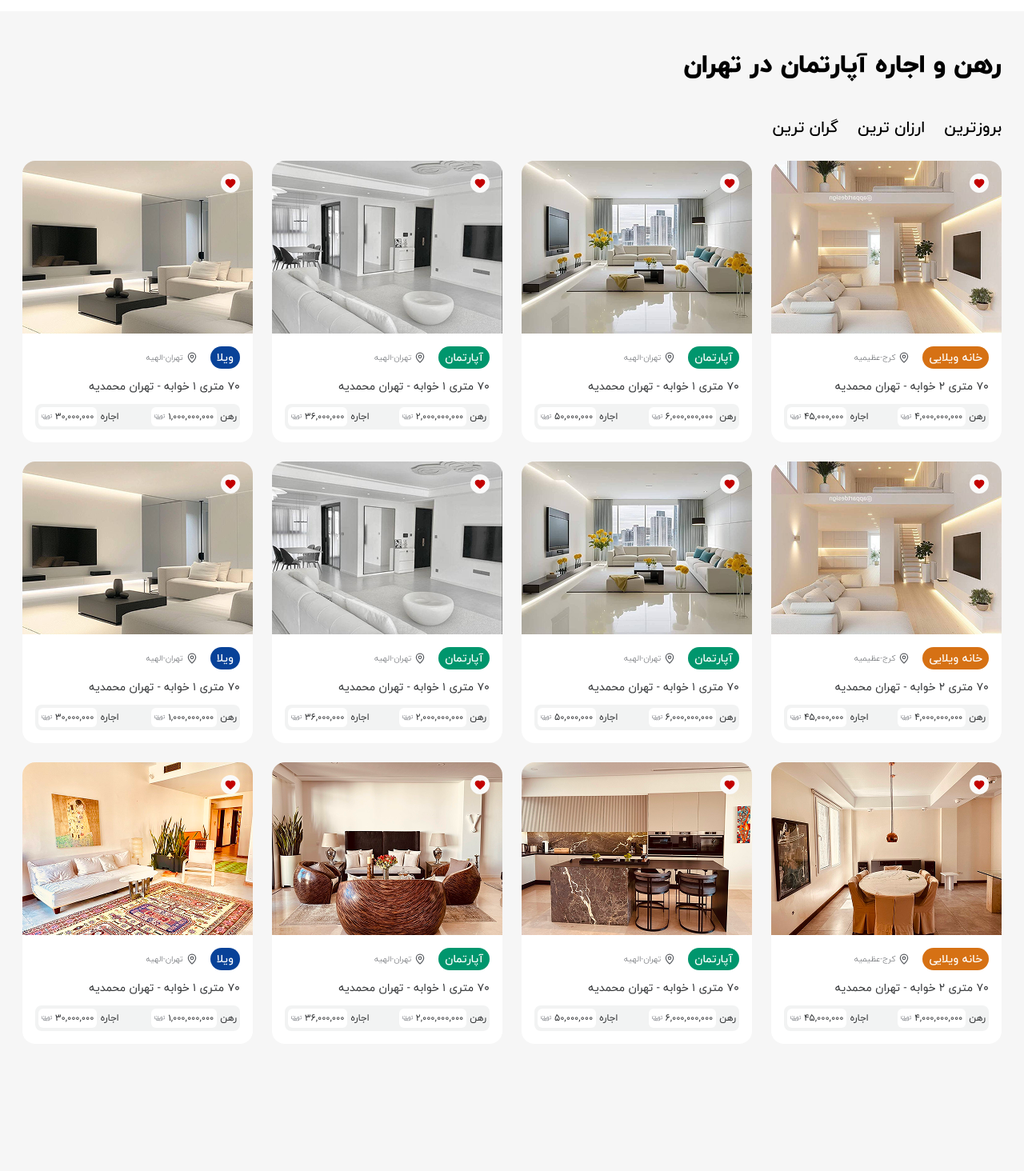
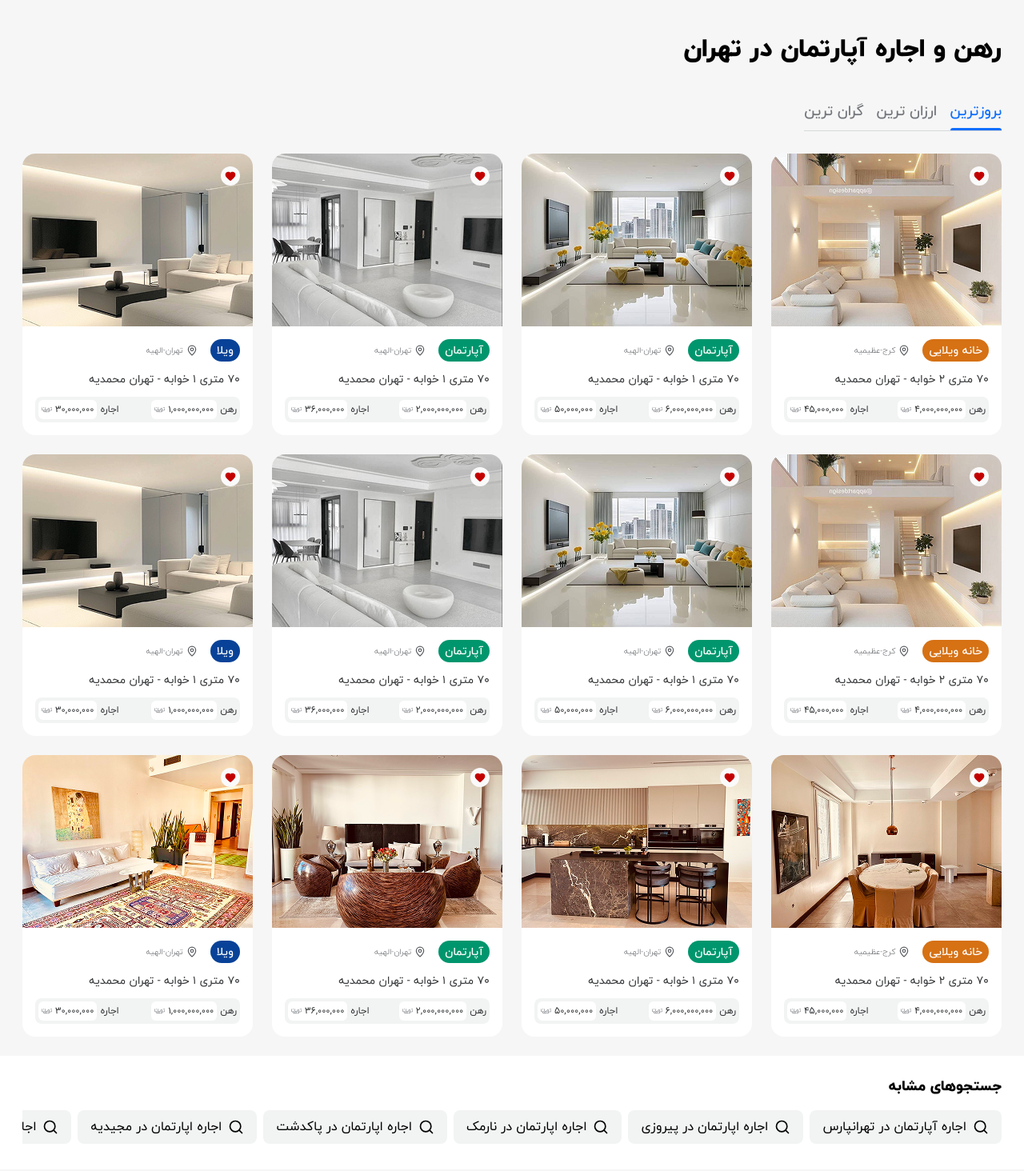
Before and after one commit to HosseinDev-02/rentify-app, a Next.js app: page /advertisements in a window 1280 px wide. Shown: the part 266-1730 px from the top of the page at 80% size. Built offline with nearby package versions, Linux system fonts and the light colour scheme.

Commit message:
codding advertisements page

```diff
--- a/src/app/advertisements/page.js
+++ b/src/app/advertisements/page.js
@@ -1,17 +1,20 @@
 import Header from "@/components/layout/Header";
 import AdvertisementBox from "@/components/ui/AdvertisementBox";
-import { adsItems } from "@/utils/data";
-import { ChevronDown, Funnel } from "lucide-react";
+import PrimaryButton from "@/components/ui/buttons/PrimaryButton";
+import { adsItems, searchResults } from "@/utils/data";
+import { ChevronDown, Funnel, Search } from "lucide-react";
 import React from "react";
 
 export default function Advertisements() {
     return (
-        <div className="py-40 min-h-screen">
+        <div>
             <Header
-                wrapperClassName={"p-6 rounded-2xl bg-white"}
+                wrapperClassName={"rounded-2xl bg-white"}
                 className={"text-black!"}
             />
-            <div className="h-18 bg-white mt-12 flex items-center">
+            <main className="pt-36 md:pt-47">
+                {/* filtering menu */}
+                <div className="py-4 bg-white flex items-center">
                     <div className="container">
                         <div className="inline-flex items-center gap-4">
                             <button className="border border-[#D7D8DA] flex items-center justify-center gap-1 rounded-full py-2 px-3 text-sm text-primary">
@@ -26,13 +29,18 @@ export default function Advertisements() {
                         </div>
                     </div>
                 </div>
-            <div className="mt-10">
+                {/* advertisements */}
+                <div className="mt-10 mb-6">
                     <div className="container">
                         <div className="mb-7">
-                  <h3 className="text-2xl md:text-3xl font-IranYekan-ExtraBold mb-10">رهن و اجاره آپارتمان در تهران</h3>
-                  <div>
-                    <ul className="font-IranYekan-Medium text-xl flex items-center gap-6">
-                      <li>بروزترین</li>
+                            <h3 className="text-2xl md:text-3xl font-IranYekan-ExtraBold mb-10">
+                                رهن و اجاره آپارتمان در تهران
+                            </h3>
+                            <div className="">
+                                <ul className="font-IranYekan-Medium *:pb-2.5 text-[#73767C] text-lg inline-flex items-center gap-4 border-b border-b-[#D7D8DA]">
+                                    <li className="relative text-primary before:absolute before:left-0 before:right-0 before:bottom-0 before:w-full before:h-0.75 before:rounded-t-full before:bg-primary">
+                                        بروزترین
+                                    </li>
                                     <li>ارزان ترین</li>
                                     <li>گران ترین</li>
                                 </ul>
@@ -40,11 +48,52 @@ export default function Advertisements() {
                         </div>
                         <div className="grid grid-cols-1 sm:grid-cols-2 lg:grid-cols-3 xl:grid-cols-4 gap-6">
                             {adsItems.map((item) => (
-                    <AdvertisementBox {...item} key={item.id}/>
+                                <AdvertisementBox {...item} key={item.id} />
                             ))}
                         </div>
                     </div>
                 </div>
+                {/* search results items */}
+                <div className="py-6 bg-white">
+                    <div className="container">
+                        <div className="overflow-hidden">
+                            {/* search results title */}
+                            <h6 className="font-IranYekan-ExtraBold text-lg mb-4">
+                                جستجوهای مشابه
+                            </h6>
+                            {/* search results items */}
+                            <ul className="search-results-content flex items-center gap-2 text-black overflow-auto w-full pb-2">
+                                {searchResults.map((item) => (
+                                    <li
+                                        className="flex flex-nowrap items-center justify-center gap-2 px-4 py-2 rounded-lg bg-[#F2F3F3] cursor-pointer transition-colors duration-200 hover:text-primary"
+                                        key={item.id}
+                                    >
+                                        <Search size={20} />
+                                        <span className="text-nowrap">
+                                            {item.title}
+                                        </span>
+                                    </li>
+                                ))}
+                            </ul>
+                        </div>
+                    </div>
+                </div>
+                {/* search results content */}
+                {/* advertisements */}
+                <div className="mt-6 mb-12 md:mb-18">
+                    <div className="container">
+                        <div className="grid grid-cols-1 sm:grid-cols-2 lg:grid-cols-3 xl:grid-cols-4 gap-6 mb-8 md:mb-13">
+                            {adsItems.map((item) => (
+                                <AdvertisementBox {...item} key={item.id} />
+                            ))}
+                        </div>
+                        <PrimaryButton
+                            className={"mx-auto"}
+                            title={"نمایش آگهی‌های بیشتر"}
+                        />
+                    </div>
+                </div>
+            </main>
         </div>
     );
 }
--- /dev/null
+++ b/src/app/custom.css
@@ -0,0 +1,24 @@
+.search-results-content::-webkit-scrollbar {
+    /* width: 4px; */
+    /* overflow: hidden; */
+    height: 8px;
+}
+
+/* Track */
+.search-results-content::-webkit-scrollbar-track {
+    background-color: #F2F3F3;
+    /* background: var(--color-neutral-500); */
+    border-radius: 20px;
+}
+
+/* Handle */
+.search-results-content::-webkit-scrollbar-thumb {
+    background: var(--color-neutral-tint-3);
+    border-radius: 20px;
+}
+
+
+/* Handle on hover */
+.search-results-content::-webkit-scrollbar-thumb:hover {
+    background: var(--color-neutral-tint-2);
+}
--- a/src/app/globals.css
+++ b/src/app/globals.css
@@ -1,4 +1,5 @@
 @import "tailwindcss";
+@import './custom.css';
 
 @font-face {
   font-family: 'IranYekan Thin';
@@ -132,7 +133,7 @@ body {
 }
 
 @utility container {
-  padding-inline: 0.625rem;
+  padding-inline: 0;
   margin-inline: auto;
 
   @media screen and (min-width: 768px) {
--- a/src/components/layout/Header.js
+++ b/src/components/layout/Header.js
@@ -36,16 +36,16 @@ export default function Header({ className, wrapperClassName }) {
             {/* desktop header */}
             <header
                 className={`fixed transition-all left-0 right-0 z-40 ${
-                    scrolled && pathname === "/"
-                        ? "top-0 bg-white text-black p-4 md:p-6"
-                        : "top-6 md:top-10 bg-transparent text-white p-0"
+                    scrolled
+                        ? "top-0 bg-white text-black"
+                        : "top-0 md:top-10 bg-transparent text-white"
                 } ${className}`}
             >
                 {/* container */}
                 <div className="container">
                     {/* content wrapper */}
                     <div
-                        className={`flex items-center justify-between ${wrapperClassName}`}
+                        className={`flex items-center justify-between p-4 md:p-6 ${wrapperClassName}`}
                     >
                         <div className="flex items-center justify-between md:justify-start w-full md:w-auto gap-4">
                             {/* mobile menu button */}
--- a/src/components/ui/AdvertisementBox.js
+++ b/src/components/ui/AdvertisementBox.js
@@ -25,7 +25,7 @@ export default function AdvertisementBox({
                     <Heart className="fill-error text-error" size={14} />
                 </span>
                 <Image
-                    className="w-full h-full"
+                    className="w-full h-full object-cover"
                     alt={title}
                     width={288}
                     height={216}
--- a/src/utils/data.js
+++ b/src/utils/data.js
@@ -336,6 +336,33 @@ const footerContacts = [
     },
 ];
 
+const searchResults = [
+    {
+        id: 1,
+        title: 'اجاره آپارتمان در تهرانپارس'
+    },
+    {
+        id: 2,
+        title: 'اجاره اپارتمان در پیروزی'
+    },
+    {
+        id: 3,
+        title: 'اجاره اپارتمان در نارمک'
+    },
+    {
+        id: 4,
+        title: 'اجاره اپارتمان در پاکدشت'
+    },
+    {
+        id: 5,
+        title: 'اجاره اپارتمان در مجیدیه'
+    },
+    {
+        id: 6,
+        title: 'اجاره اپارتمان در مجیدیه'
+    },
+]
+
 export {
     menuItems,
     adsItems,
@@ -347,4 +374,5 @@ export {
     footerCompanyLinks,
     footerSupportLinks,
     footerContacts,
+    searchResults
 };
```
Lines whose indentation alone changed are shown as unchanged.
